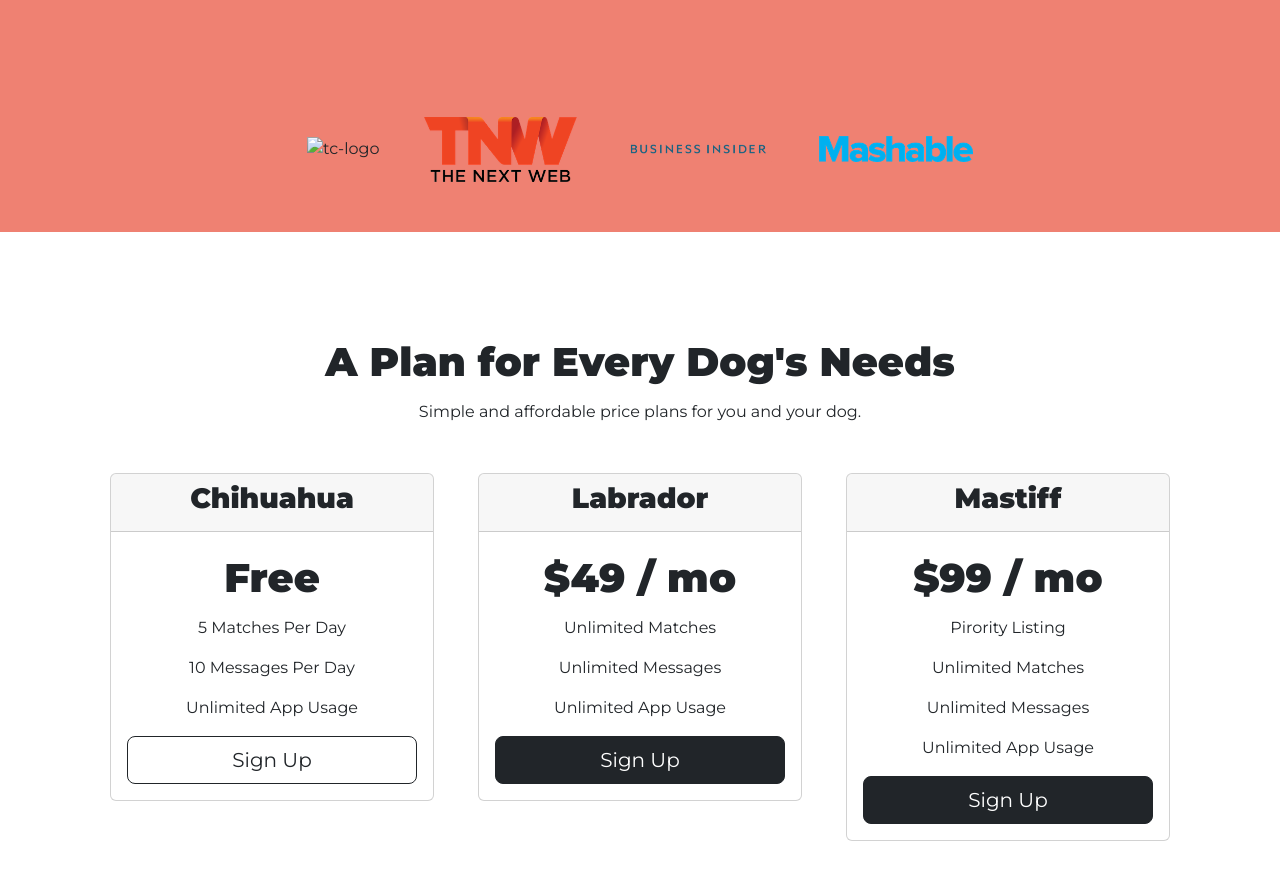
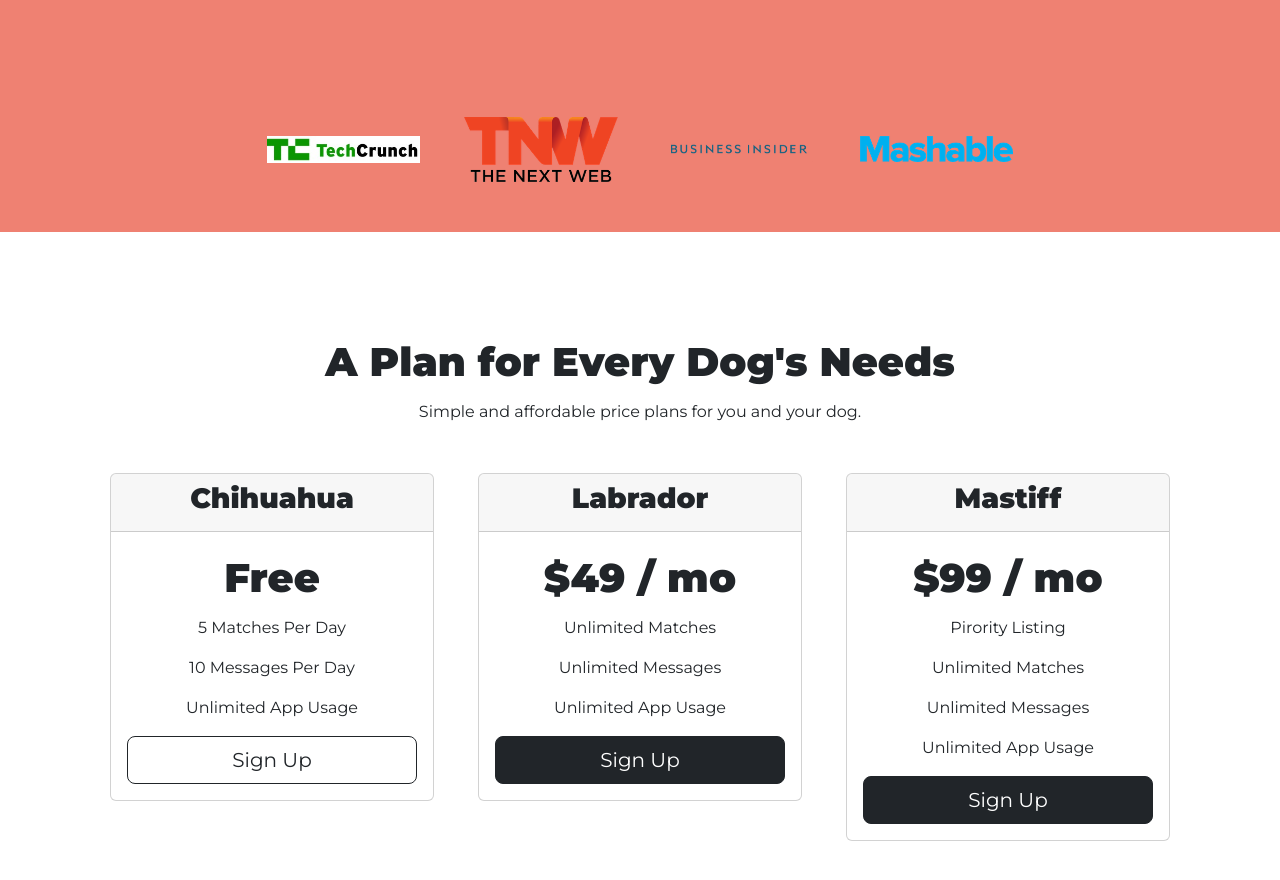
Before and after one commit to AnshiSrivastav/TinDog, a plain HTML site: page index.html in a window 1280 px wide. Shown: the part 1420-2300 px from the top of the page. Drawn offline with nearby package versions, Linux system fonts and the light colour scheme.

Commit message:
correct typo

```diff
--- a/index.html
+++ b/index.html
@@ -124,7 +124,7 @@
   <!-- Press -->
 
   <section id="press">
-    <img class="press-logo" src="techcrunch.png" alt="tc-logo">
+    <img class="press-logo" src="TechCrunchjg.jpg" alt="tc-logo">
     <img class="press-logo" src="tnw.png" alt="tnw-logo">
     <img class="press-logo" src="bizinsider.png" alt="biz-insider-logo">
     <img class="press-logo" src="mashable.png" alt="mashable-logo">
```
